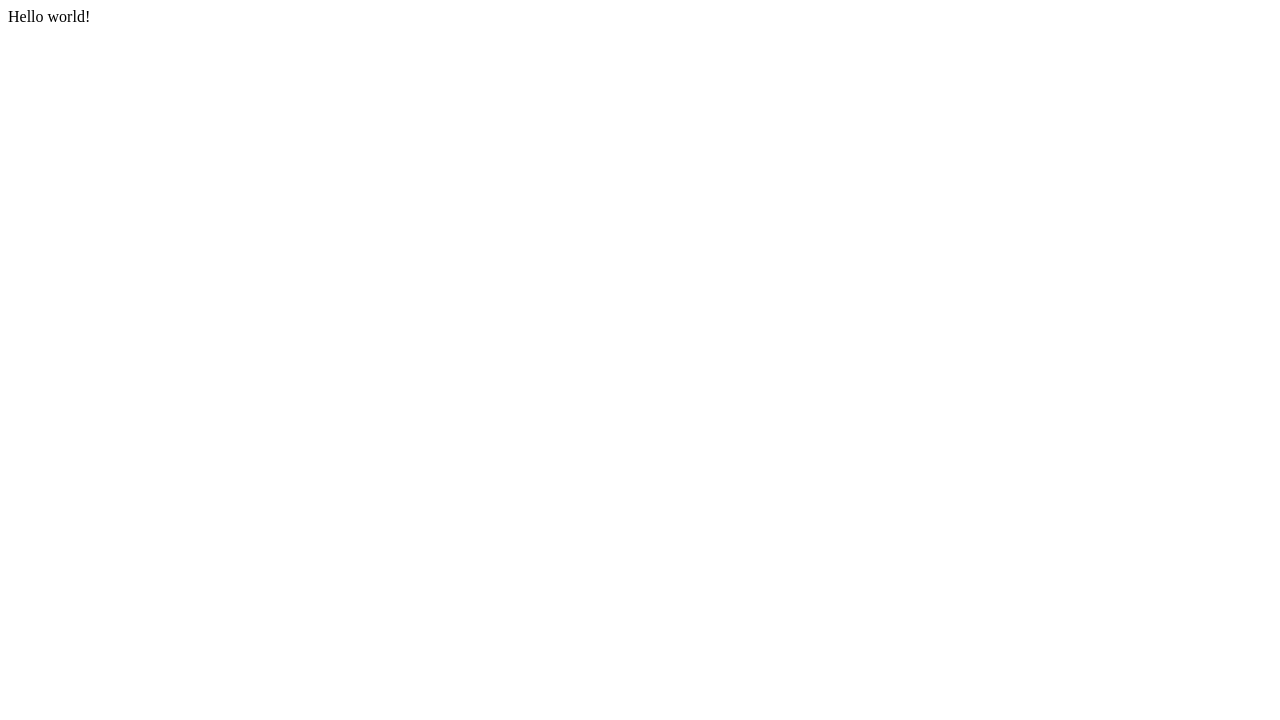
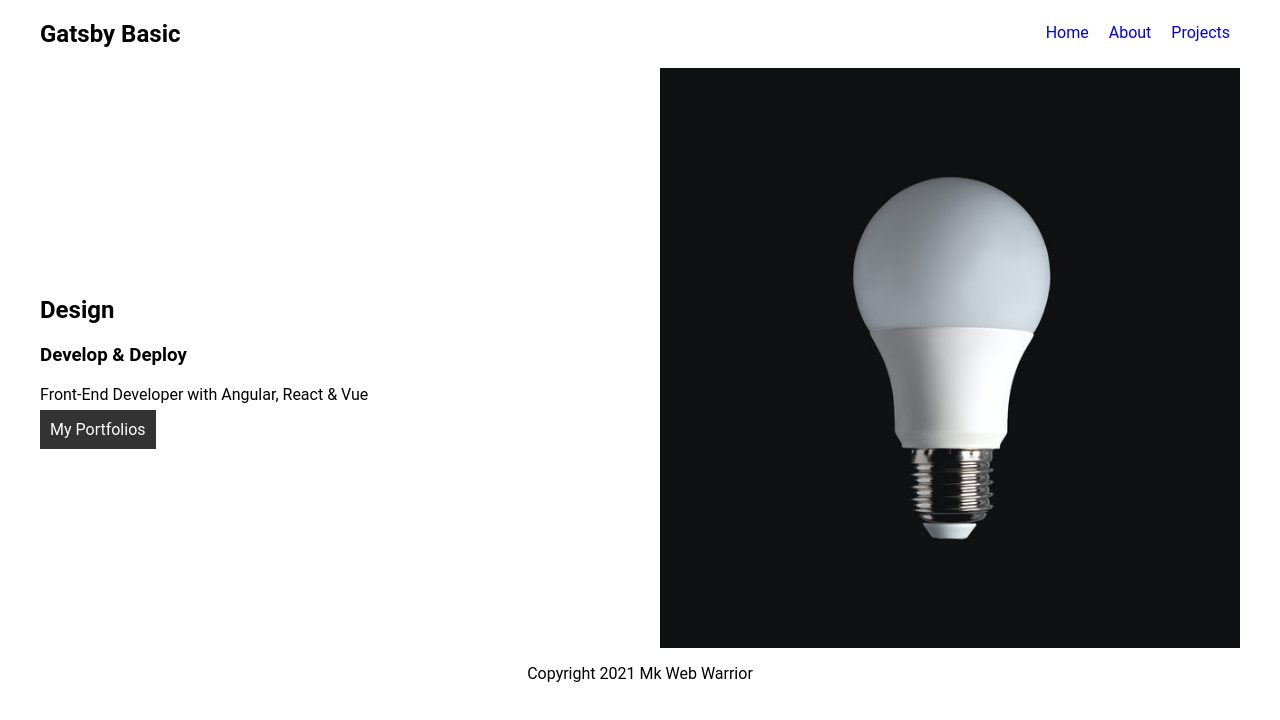
Before and after one commit to mk-tdev/Gatsby-Crash, a Gatsby site: page / in a window 1280 px wide. Built offline with nearby package versions, Linux system fonts and the light colour scheme; Gatsby itself is replaced by a stand-in of ours.

Commit message:
basic-concepts

```diff
--- a/gatsby-config.js
+++ b/gatsby-config.js
@@ -6,5 +6,17 @@
 
 module.exports = {
   /* Your site config here */
-  plugins: [],
+  plugins: [
+    {
+      resolve: `gatsby-source-filesystem`,
+      options: {
+        name: `notes`,
+        path: `${__dirname}/src/notes/`,
+      },
+    },
+  ],
+  siteMetadata: {
+    title: `Gatsby Basic`,
+    description: `Kick off your next, great Gatsby project with this default starter.`,
+  },
 }
--- a/package.json
+++ b/package.json
@@ -14,7 +14,11 @@
     "test": "echo \"Write tests! -> https://gatsby.dev/unit-testing\" && exit 1"
   },
   "dependencies": {
-    "gatsby": "^4.10.3",
+    "gatsby": "^2.32.13",
+    "gatsby-link": "^3.0.1",
+    "gatsby-page-utils": "^2.10.1",
+    "gatsby-react-router-scroll": "^4.0.1",
+    "gatsby-source-filesystem": "^2.11.1",
     "react": "^17.0.1",
     "react-dom": "^17.0.1"
   },
--- /dev/null
+++ b/src/notes/bar.txt
@@ -0,0 +1 @@
+bar
--- /dev/null
+++ b/src/notes/foo.txt
@@ -0,0 +1 @@
+foo
--- /dev/null
+++ b/src/pages/components/Layout.js
@@ -0,0 +1,19 @@
+import React from "react"
+import Navbar from "./Navbar"
+
+import "../../styles/global.css"
+
+function Layout({ children }) {
+  return (
+    <div className="layout">
+      <Navbar />
+      <div className="content">{children}</div>
+
+      <footer>
+        <p>Copyright 2021 Mk Web Warrior</p>
+      </footer>
+    </div>
+  )
+}
+
+export default Layout
--- /dev/null
+++ b/src/pages/components/Navbar.js
@@ -0,0 +1,30 @@
+import { Link, graphql, useStaticQuery } from "gatsby"
+import React from "react"
+
+function Navbar() {
+  const data = useStaticQuery(graphql`
+    query SiteInfo {
+      site {
+        siteMetadata {
+          title
+        }
+      }
+    }
+  `)
+
+  const { title } = data.site.siteMetadata
+
+  return (
+    <nav>
+      <h1>{title}</h1>
+
+      <div className="links">
+        <Link to="/">Home</Link>
+        <Link to="/about">About</Link>
+        <Link to="/projects">Projects</Link>
+      </div>
+    </nav>
+  )
+}
+
+export default Navbar
--- a/src/pages/index.js
+++ b/src/pages/index.js
@@ -1,5 +1,43 @@
 import React from "react"
+import Layout from "./components/Layout"
 
-export default function Home() {
-  return <div>Hello world!</div>
+import * as styles from "../styles/home.module.css"
+import { Link } from "gatsby"
+
+export default function Home({ data }) {
+  console.log({ data })
+  // const { title, description } = data.site.siteMetadata
+
+  return (
+    <Layout>
+      <section className={styles.header}>
+        <div>
+          <h2>Design</h2>
+          <h3>Develop & Deploy</h3>
+          <p>Front-End Developer with Angular, React & Vue</p>
+
+          <Link className={styles.btn} to="/projects">
+            My Portfolios
+          </Link>
+        </div>
+
+        <img
+          src="/portfolio.jpg"
+          alt="portfolio"
+          style={{ maxWidth: "100%" }}
+        />
+      </section>
+    </Layout>
+  )
 }
+
+// export const query = graphql`
+//   query SiteInfo {
+//     site {
+//       siteMetadata {
+//         description
+//         title
+//       }
+//     }
+//   }
+// `
--- /dev/null
+++ b/src/styles/global.css
@@ -0,0 +1,37 @@
+body {
+  padding: 0;
+  margin: 0;
+  font-family: "Roboto", sans-serif;
+}
+
+.layout {
+  margin: 0 auto;
+  max-width: 1200px;
+}
+
+nav {
+  display: grid;
+  grid-template-columns: 1fr 1fr;
+  align-items: center;
+  justify-content: space-between;
+}
+
+nav .links {
+  text-align: right;
+}
+
+nav a {
+  text-decoration: none;
+  display: inline-block;
+  margin: 0 10px;
+  border-bottom: 3px solid transparent;
+}
+
+nav a:hover {
+  border-color: #333;
+  transition: all 0.3s ease-in-out;
+}
+
+footer {
+  text-align: center;
+}
--- /dev/null
+++ b/src/styles/home.module.css
@@ -0,0 +1,17 @@
+.header {
+  display: grid;
+  grid-template-columns: 1fr 1fr;
+  grid-gap: 40px;
+  align-items: center;
+}
+
+.btn {
+  text-decoration: none;
+  background-color: #333;
+  color: #fff;
+  padding: 10px;
+  margin: 20px 0px;
+}
+
+button {
+}
--- /dev/null
+++ b/src/styles/project.module.css
@@ -0,0 +1,5 @@
+.portfolio h2 {
+  font-size: 2.5rem;
+  font-weight: 700;
+  margin-bottom: 1.5rem;
+}
```
Also changed, not shown: src/pages/404.js (added, +7 -0 lines), src/pages/about.js (added, +16 -0 lines), src/pages/projects/index.js (added, +16 -0 lines), static/asd.jpg (added), static/portfolio.jpg (added), 1 other file.
